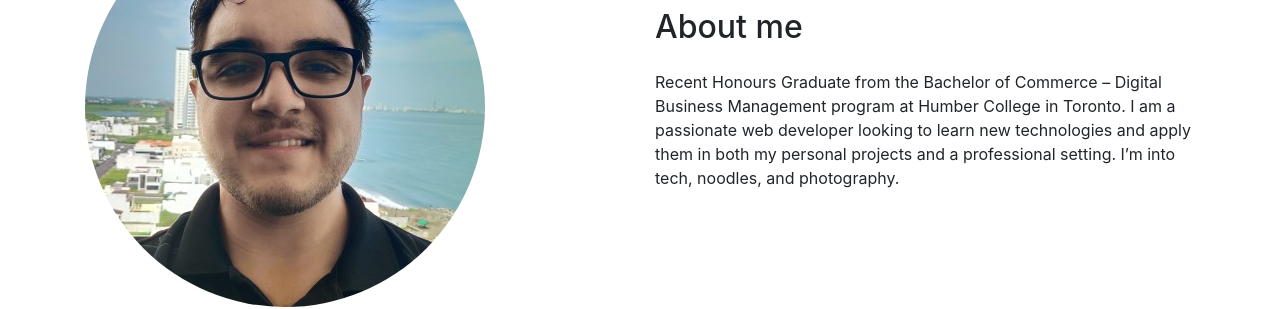
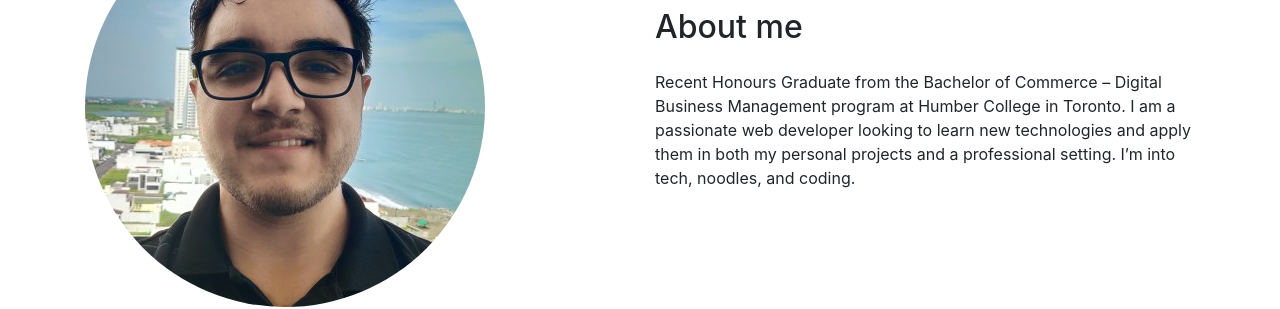
Before and after one commit to mikealexcd/reactjs-portfolio, a React (Create React App) app: page / in a window 1280 px wide. Shown: the part 909-1218 px from the top of the page. Built offline with nearby package versions, Linux system fonts and the light colour scheme.

Commit message:
Change interests
I'm now into coding

```diff
--- a/src/About.js
+++ b/src/About.js
@@ -9,7 +9,7 @@ export default function AboutMe(props) {
         <div className="full-container d-flex flex-column align-items-center" id={props.title}>
         <ShowCasePage image={me} previous="top" next="false">
         <h2 className="mb-4">About me</h2>
-                <p>Recent Honours Graduate from the Bachelor of Commerce – Digital Business Management program at Humber College in Toronto. I am a passionate web developer looking to learn new technologies and apply them in both my personal projects and a professional setting. I’m into tech, noodles, and photography.</p>
+                <p>Recent Honours Graduate from the Bachelor of Commerce – Digital Business Management program at Humber College in Toronto. I am a passionate web developer looking to learn new technologies and apply them in both my personal projects and a professional setting. I’m into tech, noodles, and coding.</p>
         </ShowCasePage>
         </div>
     )
```
